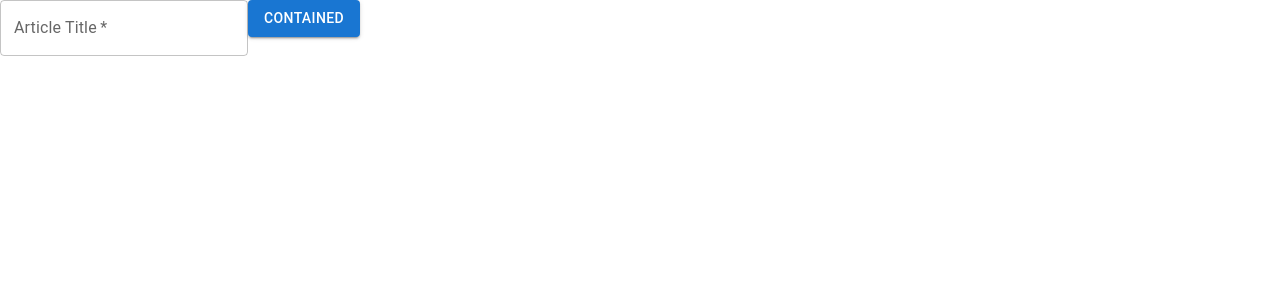
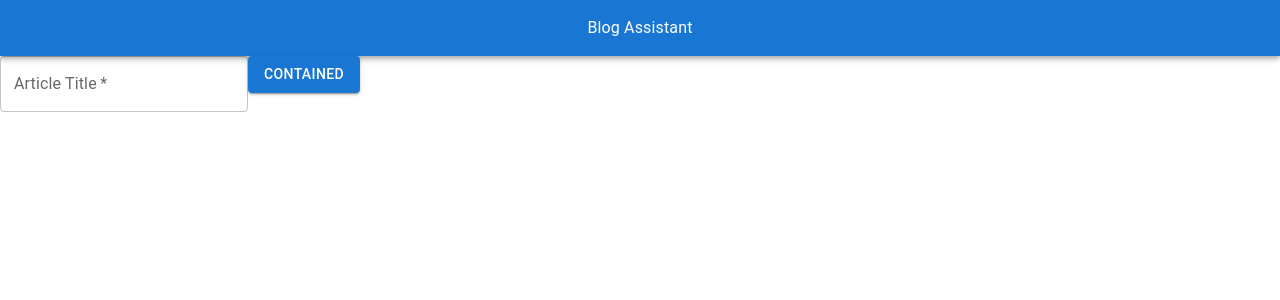
Before and after one commit to PedroMarianoAlmeida/blog-assistant, a Next.js app: page / in a window 1280 px wide. Shown: the top 300 px of the page. Built offline with nearby package versions, Linux system fonts and the light colour scheme.

Commit message:
add header and title

```diff
--- a/src/app/layout.tsx
+++ b/src/app/layout.tsx
@@ -1,22 +1,27 @@
-import './globals.css'
-import type { Metadata } from 'next'
-import { Inter } from 'next/font/google'
+import "./globals.css";
+import type { Metadata } from "next";
+import { Inter } from "next/font/google";
 
-const inter = Inter({ subsets: ['latin'] })
+import { Header } from "@/components/Header";
+
+const inter = Inter({ subsets: ["latin"] });
 
 export const metadata: Metadata = {
-  title: 'Create Next App',
-  description: 'Generated by create next app',
-}
+  title: "Blog Assistant",
+  description: "Generated tags and cover image for you blog text",
+};
 
 export default function RootLayout({
   children,
 }: {
-  children: React.ReactNode
+  children: React.ReactNode;
 }) {
   return (
     <html lang="en">
-      <body className={inter.className}>{children}</body>
+      <body className={inter.className}>
+        <Header />
+        {children}
+      </body>
     </html>
-  )
+  );
 }
--- /dev/null
+++ b/src/components/Header.tsx
@@ -0,0 +1,10 @@
+import AppBar from "@mui/material/AppBar";
+import Typography from "@mui/material/Typography";
+
+export const Header = () => (
+  <AppBar position="static">
+    <Typography component="div" align="center" py={2}>
+      Blog Assistant
+    </Typography>
+  </AppBar>
+);
```
